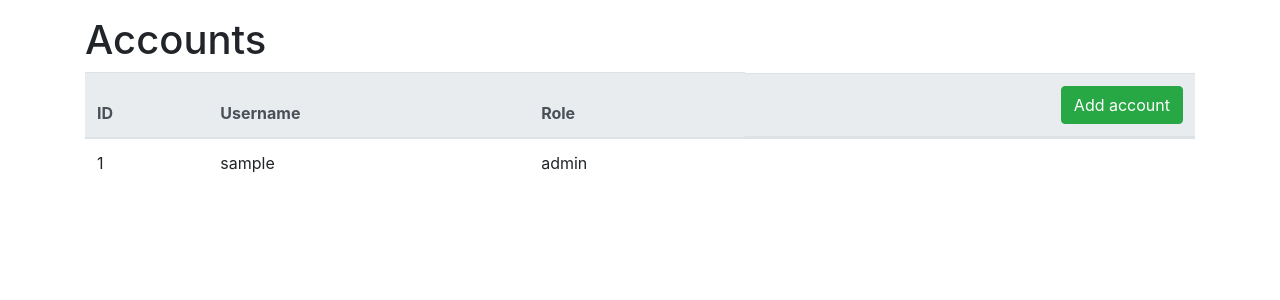
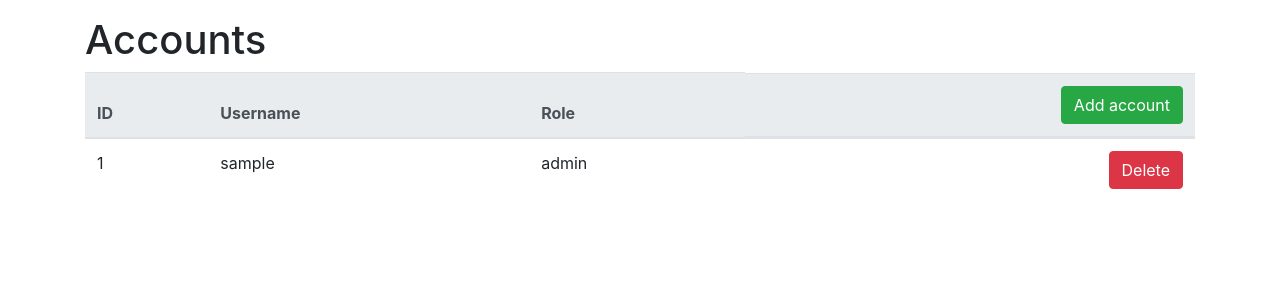
Before and after one commit to lassilaiho/tsoha-2020, a Flask app: page /accounts in a window 1280 px wide. Shown: the part 56-356 px from the top of the page. Run offline with Flask 2, Linux system fonts and the light colour scheme; a user stored in the database is signed in; tables that the repository leaves empty hold one stand-in row (values such as "Sample post"); some libraries are stand-ins or nearby versions.

Commit message:
Implement account deletion

```diff
--- a/app/accounts/views.py
+++ b/app/accounts/views.py
@@ -131,3 +131,11 @@ def create_account():
     ))
     db.session().commit()
     return ""
+
+
+@app.route("/accounts/<int:account_id>", methods=["POST"])
+@login_required(required_role="admin")
+def delete_account(account_id):
+    Account.query.filter_by(id=account_id).delete()
+    db.session().commit()
+    return redirect(url_for("get_accounts"))
--- a/app/templates/accounts/accounts.html
+++ b/app/templates/accounts/accounts.html
@@ -1,4 +1,6 @@
 {% extends "layout.html" %}
+
+{% from "delete-modal.html" import delete_modal %}
 
 {% block body %}
 <h1>Accounts</h1>
@@ -24,7 +26,14 @@
                 <td>{{ account.id }}</td>
                 <td>{{ account.username }}</td>
                 <td>{{ account.role }}</td>
-                <td></td>
+                <td class="d-flex justify-content-end">
+                    <button type="button" class="btn btn-danger"
+                        data-toggle="modal" data-target="#delete-account-modal"
+                        data-account-username="{{ account.username }}"
+                        data-endpoint="{{ url_for('delete_account', account_id=account.id) }}">
+                        Delete
+                    </button>
+                </td>
             </tr>
             {% endfor %}
         </tbody>
@@ -75,6 +84,11 @@
         </div>
     </div>
 </div>
+{{ delete_modal(
+    id="delete-account-modal",
+    title="Delete account",
+    body="Are you sure you want to delete the account and all data associated with it? This action is IRREVERSIBLE.",
+) }}
 <script>
     const createAccountEndpoint = {{ url_for("create_account") | tojson }};
 
@@ -92,6 +106,17 @@
                 modal.find("#password").val("");
             }
             modal.find(".error-display").empty();
+        });
+
+        $("#delete-account-modal").on("show.bs.modal", function (e) {
+            const button = $(e.relatedTarget);
+            const username = button.data("account-username");
+            const bodyText =
+                `Are you sure you want to permanently delete account "${username}" and all data associated with it? This action is IRREVERSIBLE.`;
+
+            const modal = $(this);
+            modal.find(".modal-body p").text(bodyText);
+            modal.find("form").attr("action", button.data("endpoint"));
         });
     });
 
```
